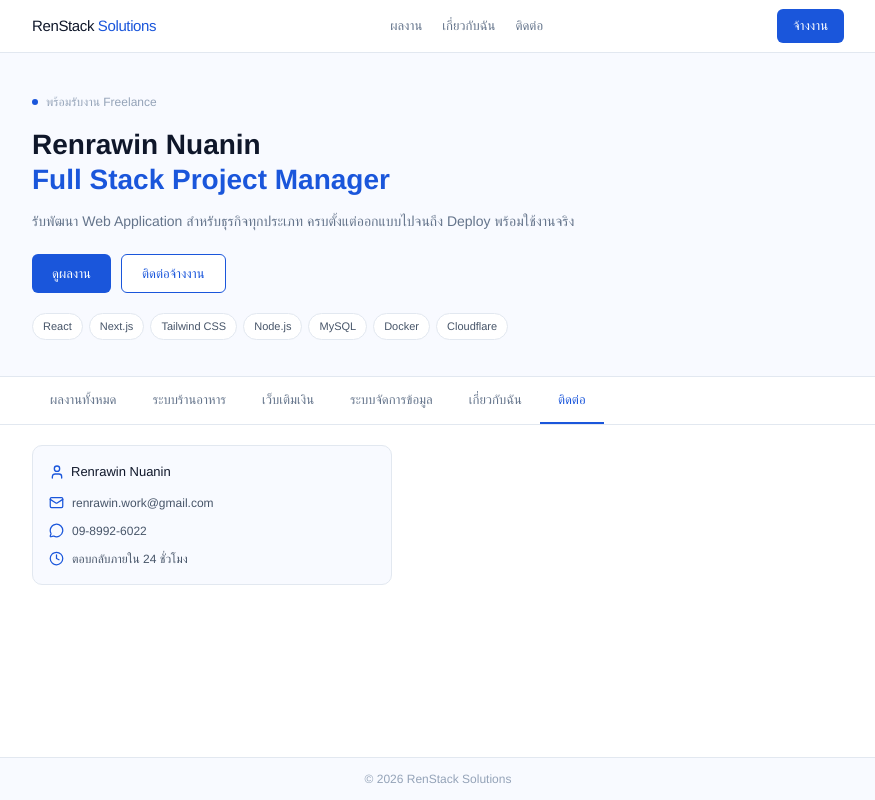
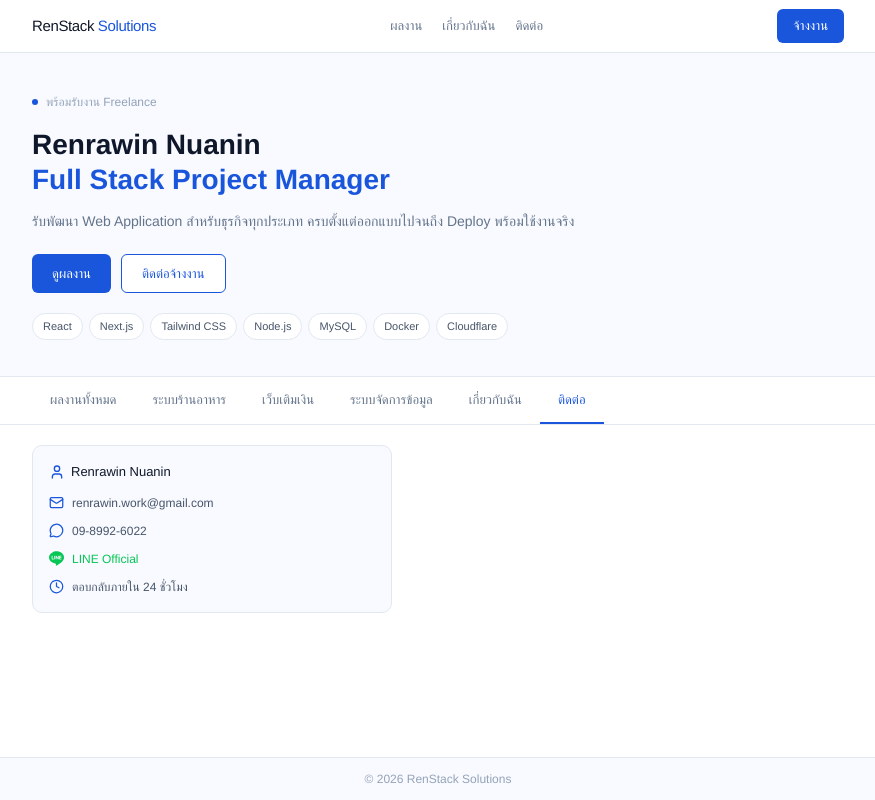
Before and after one commit to nopparoot15/RenStack, a Next.js app: page / in a window 1280 px wide. Both pictures are taken after a click on the button "จ้างงาน". Shown: the whole page, without its empty margins (202-1077 px from the left). Built offline with nearby package versions, Linux system fonts and the light colour scheme.

Commit message:
Add LINE icon link to contact section in main page

```diff
--- a/app/page.tsx
+++ b/app/page.tsx
@@ -301,6 +301,17 @@
                 <div className="space-y-2.5 mt-2.5">
                   <ContactRow icon={<Mail size={15} className="text-[#1A56DB]" />} text="renrawin.work@gmail.com" />
                   <ContactRow icon={<MessageCircle size={15} className="text-[#1A56DB]" />} text="09-8992-6022" />
+                  <a
+                    href="https://line.me/ti/p/xxbdszUQPO"
+                    target="_blank"
+                    rel="noopener noreferrer"
+                    className="flex items-center gap-2 text-[12px] text-[#06C755] hover:underline"
+                  >
+                    <svg viewBox="0 0 24 24" style={{ width: 15, height: 15, fill: "#06C755", flexShrink: 0 }} xmlns="http://www.w3.org/2000/svg">
+                      <path d="M19.365 9.863c.349 0 .63.285.63.631 0 .345-.281.63-.63.63H17.61v1.125h1.755c.349 0 .63.283.63.63 0 .344-.281.629-.63.629h-2.386c-.345 0-.627-.285-.627-.629V8.108c0-.345.282-.63.627-.63h2.386c.349 0 .63.285.63.63 0 .349-.281.63-.63.63H17.61v1.125h1.755zm-3.855 3.016c0 .27-.174.51-.432.596-.064.021-.133.031-.199.031-.211 0-.391-.09-.51-.25l-2.443-3.317v2.94c0 .344-.279.629-.631.629-.346 0-.626-.285-.626-.629V8.108c0-.27.173-.51.43-.595.06-.023.136-.033.194-.033.195 0 .375.104.495.254l2.462 3.33V8.108c0-.345.282-.63.63-.63.345 0 .63.285.63.63v4.771zm-5.741 0c0 .344-.282.629-.631.629-.345 0-.627-.285-.627-.629V8.108c0-.345.282-.63.627-.63.349 0 .631.285.631.63v4.771zm-2.466.629H4.917c-.345 0-.63-.285-.63-.629V8.108c0-.345.285-.63.63-.63.348 0 .63.285.63.63v4.141h1.756c.348 0 .629.283.629.63 0 .344-.281.629-.629.629M24 10.314C24 4.943 18.615.572 12 .572S0 4.943 0 10.314c0 4.811 4.27 8.842 10.035 9.608.391.082.923.258 1.058.59.12.301.079.766.038 1.08l-.164 1.02c-.045.301-.24 1.186 1.049.645 1.291-.539 6.916-4.070 9.436-6.975C23.176 14.393 24 12.458 24 10.314"/>
+                    </svg>
+                    LINE Official
+                  </a>
                   <ContactRow icon={<Clock size={15} className="text-[#1A56DB]" />} text="ตอบกลับภายใน 24 ชั่วโมง" />
                 </div>
               </div>
```
